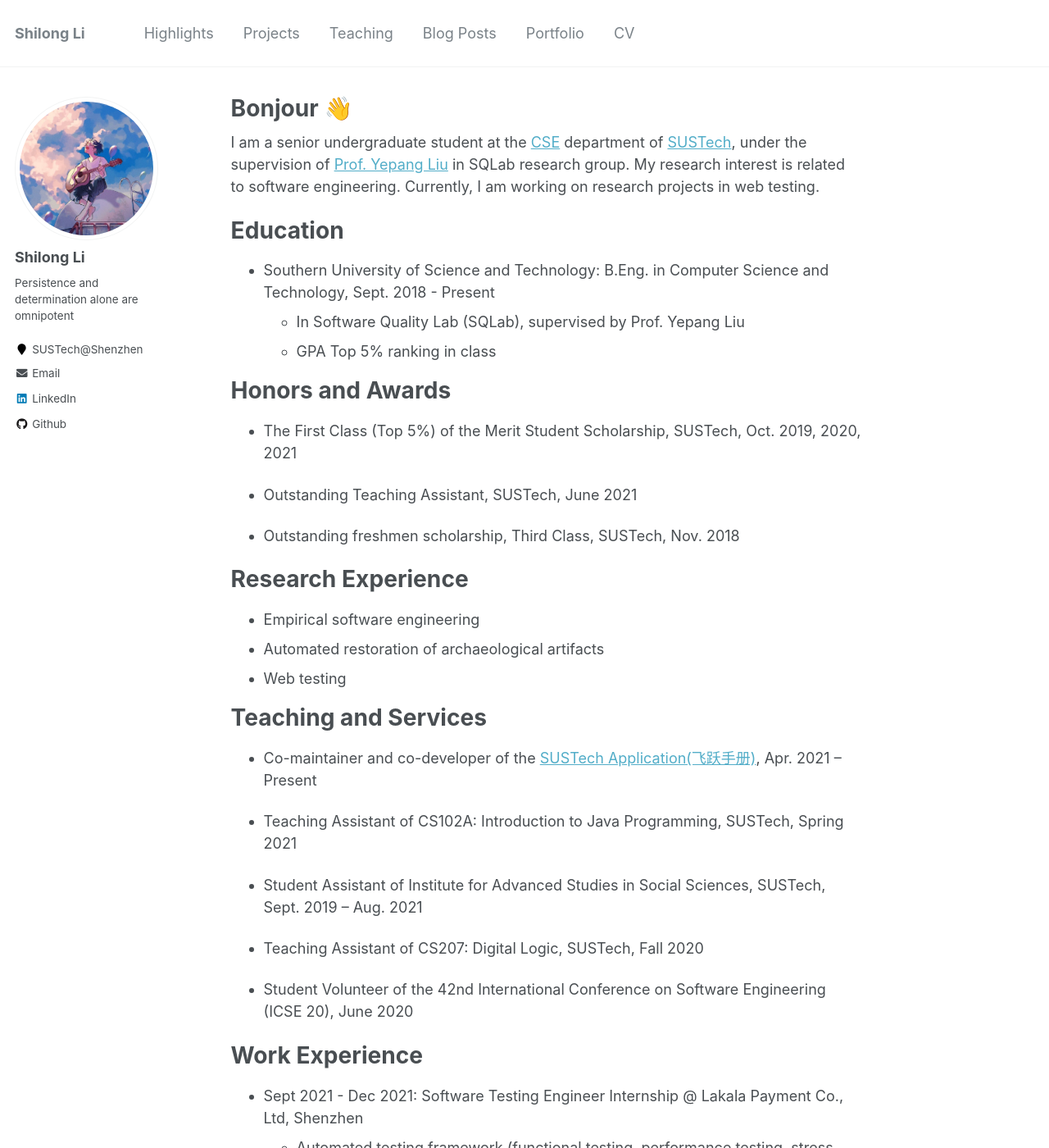
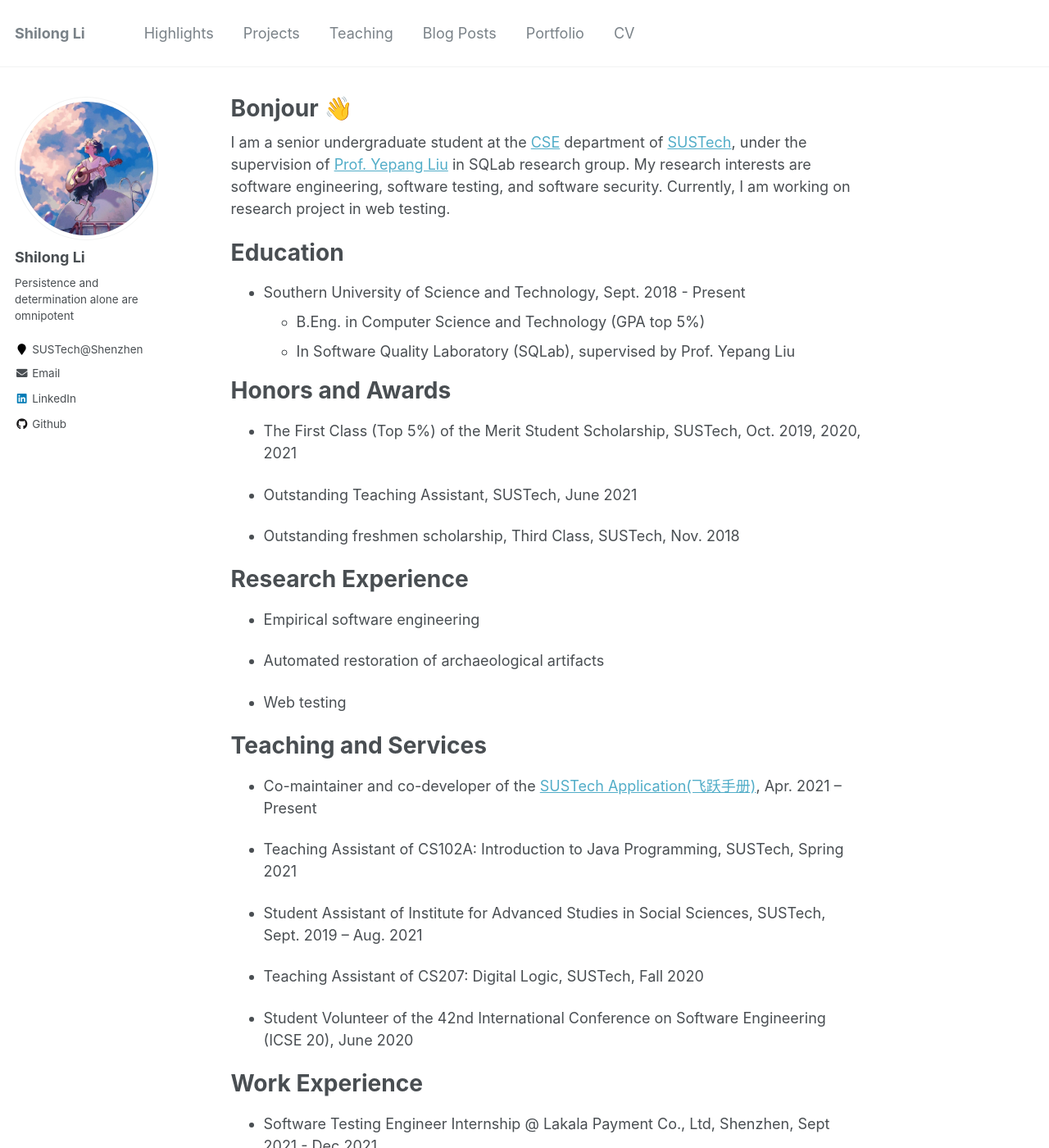
Before and after one commit to lethal233/lethal233.github.io, a Jekyll site: the page built from _pages/about.md, in a window 1280 px wide and 1400 px high. Shown: the whole window at 82% size. Built offline with Jekyll 4.4.1, drawn with Linux system fonts in a browser that asks for light colours.

Commit message:
[update] about

```diff
--- a/_pages/about.md
+++ b/_pages/about.md
@@ -8,13 +8,13 @@
   - /about.html
 ---
 
-I am a senior undergraduate student at the [CSE](http://cse.sustech.edu.cn) department of [SUSTech](https://www.sustech.edu.cn), under the supervision of [Prof. Yepang Liu](https://yepangliu.github.io) in SQLab research group. My research interest is related to software engineering. Currently, I am working on research projects in web testing.
+I am a senior undergraduate student at the [CSE](http://cse.sustech.edu.cn) department of [SUSTech](https://www.sustech.edu.cn), under the supervision of [Prof. Yepang Liu](https://yepangliu.github.io) in SQLab research group. My research interests are software engineering, software testing, and software security. Currently, I am working on research project in web testing.
 
 # Education
 
-- Southern University of Science and Technology: B.Eng. in Computer Science and Technology, Sept. 2018 - Present
-  - In Software Quality Lab (SQLab), supervised by Prof. Yepang Liu
-  - GPA Top 5% ranking in class
+- Southern University of Science and Technology, Sept. 2018 - Present
+  - B.Eng. in Computer Science and Technology (GPA top 5%)
+  - In Software Quality Laboratory (SQLab), supervised by Prof. Yepang Liu
 
 # Honors and Awards
 
@@ -27,7 +27,9 @@
 # Research Experience
 
 - Empirical software engineering
+
 - Automated restoration of archaeological artifacts
+
 - Web testing
 
 # Teaching and Services
@@ -44,7 +46,7 @@
 
 # Work Experience
 
-- Sept 2021 - Dec 2021: Software Testing Engineer Internship @ Lakala Payment Co., Ltd, Shenzhen
+- Software Testing Engineer Internship @ Lakala Payment Co., Ltd, Shenzhen, Sept 2021 - Dec 2021
   - Automated testing framework (functional testing, performance testing, stress testing, reliability testing)
   - Blockchain (HyperLedger Fabric) in Go
 
```
